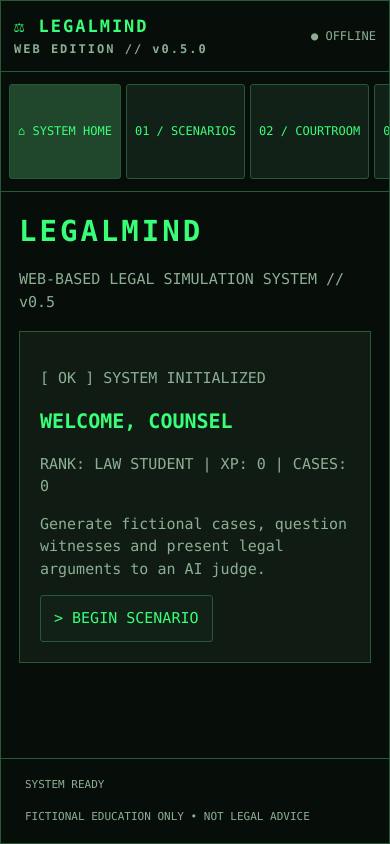
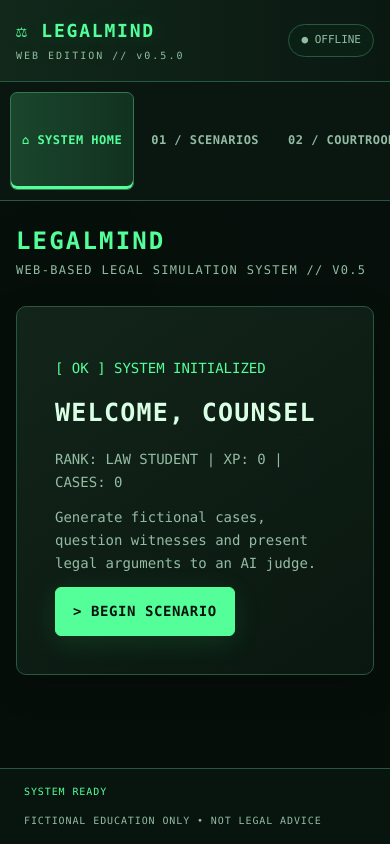
Before and after one commit to Dallasssswd/LegalMind, a plain HTML site: page web_templates/index.html in a window 390 px wide. Drawn offline with Linux system fonts and the light colour scheme; files that its build step writes are made by us from their sources; files whose address does not match are found by name.

Commit message:
Redesign web CSS as polished responsive retro command center

```diff
--- a/web_static/style.css
+++ b/web_static/style.css
@@ -1,17 +1,134 @@
-:root{color-scheme:dark;--bg:#070d09;--panel:#101c13;--bright:#39ff78;--dim:#8caf94;--line:#265a36;--warn:#f1c76a}
-*{box-sizing:border-box}body{margin:0;min-height:100vh;background:radial-gradient(circle at top,#142218,#050a06 70%);color:var(--bright);font:15px/1.5 Consolas,'Courier New',monospace}
-.terminal{max-width:1250px;margin:24px auto;border:1px solid var(--line);background:var(--bg);box-shadow:0 0 60px #00281155;min-height:calc(100vh - 48px);display:flex;flex-direction:column}
-header,footer{display:flex;justify-content:space-between;align-items:center;gap:15px;padding:18px 24px;border-bottom:1px solid var(--line)}
-footer{border-top:1px solid var(--line);border-bottom:0;color:var(--dim);font-size:11px;flex-wrap:wrap}
-header small{font-size:12px;color:var(--dim);margin-left:15px}.brand{font-size:21px;font-weight:bold;letter-spacing:2px}#online{color:var(--dim);font-size:12px}
-.shell{display:grid;grid-template-columns:230px 1fr;flex:1}nav{border-right:1px solid var(--line);padding:18px 12px}nav button{width:100%;text-align:left;margin:4px 0}
-button,select,input,textarea{font:inherit}button{background:#122118;color:var(--bright);border:1px solid var(--line);border-radius:3px;padding:11px 13px;cursor:pointer}
-button:hover:not(:disabled),button.active{background:#20472c}button:disabled{opacity:.5;cursor:not-allowed}
-main{padding:24px;min-width:0}h1{font-size:29px;letter-spacing:3px;margin:0 0 8px}h2{font-size:20px}
-p,.muted{color:var(--dim)}.caption{font-size:12px;color:var(--dim)}.panel{border:1px solid var(--line);background:var(--panel);padding:20px;margin:18px 0}
-.row{display:flex;gap:14px;align-items:center;flex-wrap:wrap}.grid{display:grid;grid-template-columns:repeat(auto-fit,minmax(180px,1fr));gap:15px}
-label{display:block;color:var(--dim);margin:10px 0 5px}select,input,textarea{background:#070e09;border:1px solid var(--line);border-radius:3px;padding:12px;color:var(--bright);width:100%;min-width:0}
-textarea{min-height:150px;resize:vertical}input:focus,textarea:focus,select:focus{outline:1px solid var(--bright)}
-.action{margin:10px 8px 10px 0}.alert{color:var(--warn)}.transcript{white-space:pre-wrap;min-height:70px;max-height:280px;overflow:auto;background:#071009;border:1px solid var(--line);padding:15px;color:var(--dim)}
-.casefacts,.result{white-space:pre-wrap}.casefacts{color:var(--dim)}.result{line-height:1.7}.tiny{font-size:12px}
-@media(max-width:750px){.terminal{margin:0;min-height:100vh}.shell{grid-template-columns:1fr}nav{border-right:0;border-bottom:1px solid var(--line);display:flex;overflow-x:auto;gap:5px;padding:8px}nav button{white-space:nowrap;width:auto;font-size:12px;padding:8px}main{padding:18px}header{padding:13px}.brand{font-size:17px}header small{display:block;margin-left:0}}
+/* LEGALMIND WEB | COMMAND CENTER UI */
+:root {
+  color-scheme:dark;
+  --bg:#050b08; --panel:#0d1913; --panel2:#11231a;
+  --green:#54ff9a; --bright:#d9ffe5; --muted:#93bca3;
+  --line:#285743; --warn:#ffd37a;
+  font-family:Consolas,"Cascadia Code","Courier New",monospace;
+}
+*{box-sizing:border-box}
+html{min-height:100%;background:#050a08}
+body{
+  margin:0;min-height:100vh;color:var(--bright);
+  background:
+    radial-gradient(ellipse at 85% 0%,rgba(37,120,72,.23),transparent 47%),
+    linear-gradient(155deg,#07120d 0%,#040907 75%);
+  font-size:14px;line-height:1.65;
+}
+button,input,textarea,select{font:inherit}
+button{transition:background .15s,border-color .15s,transform .15s}
+button:focus-visible,select:focus-visible,input:focus-visible,textarea:focus-visible{
+  outline:2px solid var(--green);outline-offset:2px;
+}
+.terminal{
+  position:relative;display:flex;flex-direction:column;
+  margin:28px auto;max-width:1280px;min-height:calc(100vh - 56px);
+  border:1px solid #386a50;border-radius:12px;overflow:hidden;
+  background:rgba(7,15,11,.97);
+  box-shadow:0 26px 90px rgba(0,0,0,.65),0 0 70px rgba(19,110,62,.09);
+}
+.terminal::before{
+  content:"";pointer-events:none;position:absolute;inset:0;
+  background:repeating-linear-gradient(0deg,transparent 0,transparent 3px,rgba(52,255,137,.016) 4px);
+  z-index:3;
+}
+header{
+  display:flex;align-items:center;justify-content:space-between;gap:16px;
+  min-height:82px;padding:16px 28px;
+  background:linear-gradient(90deg,#12281b,#0a1811);
+  border-bottom:1px solid var(--line);
+}
+.brand{font-weight:800;letter-spacing:.1em;font-size:25px;color:var(--green);text-shadow:0 0 22px rgba(84,255,154,.22)}
+.brand small{
+  display:block;font-size:10px;letter-spacing:.2em;color:var(--muted);
+  font-weight:400;margin:0;padding-top:2px;
+}
+#online{padding:6px 12px;border:1px solid var(--line);border-radius:30px;color:var(--muted);font-size:11px;background:#0b2015}
+.shell{display:grid;grid-template-columns:248px minmax(0,1fr);flex:1}
+nav{display:flex;flex-direction:column;gap:10px;padding:30px 14px;background:#0a1610;border-right:1px solid var(--line)}
+nav::before{content:"// NAVIGATION";font-size:11px;color:var(--muted);letter-spacing:.2em;padding:0 12px 12px}
+nav button{
+  width:100%;border:1px solid transparent;border-radius:7px;padding:14px 12px;
+  background:transparent;color:var(--muted);font-weight:700;font-size:12px;
+  text-align:left;letter-spacing:.04em;cursor:pointer;
+}
+nav button:hover{background:#173524;border-color:#244c35;color:var(--bright)}
+nav button.active{
+  background:linear-gradient(90deg,#1a462c,#123120);
+  border-color:#347850;color:var(--green);
+  box-shadow:inset 3px 0 0 var(--green);
+}
+main{min-width:0;padding:38px clamp(20px,4vw,58px);align-self:start;width:100%;max-width:980px}
+h1{
+  margin:0 0 5px;font-size:clamp(24px,3vw,38px);
+  color:var(--green);line-height:1.25;letter-spacing:.09em;
+}
+main>p{margin:0 0 26px;font-size:12px;text-transform:uppercase;letter-spacing:.11em;color:var(--muted)}
+h2{font-size:18px;color:var(--bright);letter-spacing:.05em;margin:0 0 14px}
+p{color:var(--muted);margin:12px 0}
+.panel{
+  margin:18px 0;padding:clamp(18px,3vw,30px);
+  background:linear-gradient(145deg,rgba(19,37,26,.98),rgba(10,23,16,.97));
+  border:1px solid var(--line);border-radius:10px;
+  box-shadow:0 12px 35px rgba(0,0,0,.18);
+}
+.panel>p:first-child:not(.casefacts){color:var(--green)}
+.panel:has(#start){padding:38px}
+.panel:has(#start) h2{font-size:25px}
+.row{display:flex;align-items:center;flex-wrap:wrap;gap:12px}
+.grid{display:grid;grid-template-columns:repeat(auto-fit,minmax(160px,1fr));gap:18px}
+label{display:block;font-size:11px;letter-spacing:.12em;font-weight:700;color:var(--green);margin:16px 0 7px}
+input,textarea,select{
+  width:100%;min-width:0;background:#08150f;border:1px solid #31543c;
+  color:var(--bright);padding:13px 14px;border-radius:6px;
+}
+input::placeholder,textarea::placeholder{color:#718f7b}
+textarea{min-height:165px;resize:vertical;line-height:1.7}
+button:not(nav button){
+  padding:12px 17px;color:var(--green);background:#153320;
+  border:1px solid #356f4a;border-radius:6px;cursor:pointer;font-weight:700;letter-spacing:.04em;
+}
+button:not(nav button):hover:not(:disabled){background:#245437;border-color:var(--green);transform:translateY(-1px)}
+button:disabled{opacity:.5;cursor:not-allowed}
+#start,#generate,#submit,#usekey{
+  background:var(--green);color:#06140b;border-color:var(--green);
+  box-shadow:0 6px 28px rgba(41,227,113,.14);
+}
+#start:hover,#generate:hover,#submit:hover,#usekey:hover{
+  background:#aeffd0!important;color:#06140b!important;
+}
+.action{margin:18px 12px 8px 0}
+.alert{color:var(--warn)!important}
+.caption{font-size:11px;letter-spacing:.1em;text-transform:uppercase;color:var(--green)}
+.casefacts,.result{white-space:pre-wrap;overflow-wrap:anywhere}
+.casefacts{line-height:1.9;color:#c0d9c8}
+.result{
+  margin-top:18px;padding:16px;border-left:3px solid var(--green);
+  color:#d9ffe5;line-height:1.8;background:#0a1c11;border-radius:4px;
+}
+.result:empty{display:none}
+.transcript{
+  padding:20px;border:1px solid var(--line);background:#07130c;
+  min-height:95px;max-height:320px;overflow:auto;
+  border-radius:6px;white-space:pre-wrap;color:#bbd8c5;line-height:1.8;
+}
+.tiny{font-size:12px}
+footer{
+  display:flex;justify-content:space-between;flex-wrap:wrap;gap:12px;
+  padding:15px 24px;border-top:1px solid var(--line);
+  background:#08140e;color:var(--muted);font-size:10px;letter-spacing:.09em;
+}
+#notice{color:var(--green)}
+@media(max-width:800px){
+  .terminal{margin:0;min-height:100vh;border:0;border-radius:0}
+  .shell{grid-template-columns:1fr}
+  nav{flex-direction:row;overflow-x:auto;padding:10px;border-right:0;border-bottom:1px solid var(--line);gap:5px}
+  nav::before{display:none}
+  nav button{white-space:nowrap;width:auto;flex-shrink:0;padding:11px}
+  nav button.active{box-shadow:inset 0 -3px 0 var(--green)}
+  main{padding:25px 16px}
+  header{padding:12px 16px}
+  .brand{font-size:18px}
+  .panel{margin:14px 0}
+}
+@media(prefers-reduced-motion:reduce){button{transition:none}}
```
